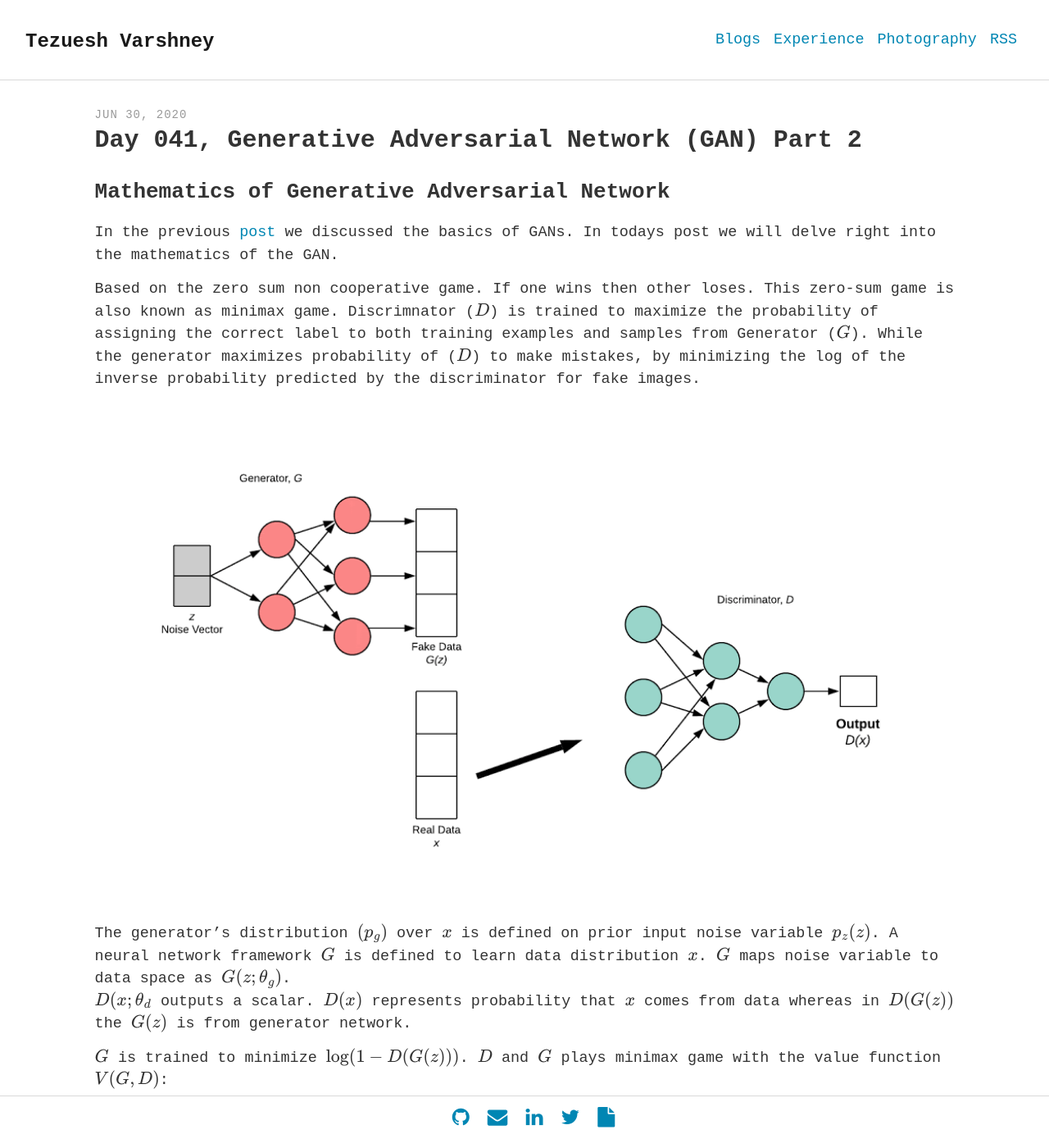
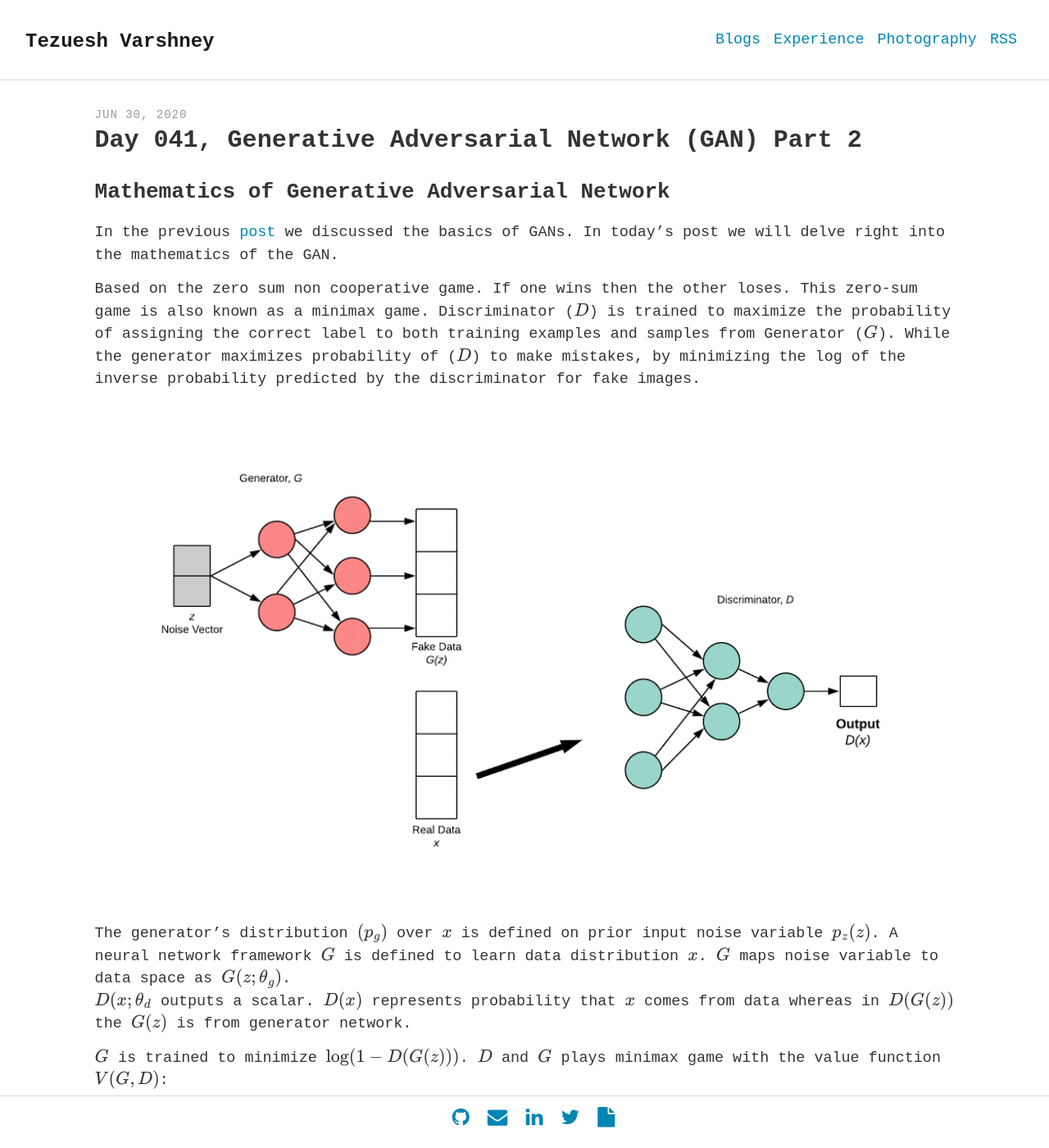
Before and after one commit to square-1111/square-1111.github.io, a Jekyll site: the page built from _posts/2020-06-30-GAN2.md, in a window 1280 px wide and 1400 px high. Shown: the whole window at 82% size. Built offline with Jekyll 4.4.1, drawn with Linux system fonts in a browser that asks for light colours; some web fonts are replaced; formulas are drawn with MathJax 3; some of the changed text lies outside the part shown.

Commit message:
Edit : Day41 Post

```diff
--- a/_posts/2020-06-30-GAN2.md
+++ b/_posts/2020-06-30-GAN2.md
@@ -6,10 +6,12 @@ description: ""
 keywords: "dummy content"
 ---
 
+
+
 ## Mathematics of Generative Adversarial Network
-In the previous [post]({% link _posts/2020-06-29-GAN1.md %}) we discussed the basics of GANs. In todays post we will delve right into the mathematics of the GAN.
+In the previous [post]({% link _posts/2020-06-29-GAN1.md %}) we discussed the basics of GANs. In today's post we will delve right into the mathematics of the GAN.
 
-Based on the zero sum non cooperative game. If one wins then other loses. This zero-sum game is also known as minimax game. Discrimnator (\\(D\\)) is trained to maximize the probability of assigning the correct label to both training examples and samples from Generator (\\(G\\)). While the generator maximizes probability of (\\(D\\)) to make mistakes, by minimizing the log of the inverse probability predicted by the discriminator for fake images.
+Based on the zero sum non cooperative game. If one wins then the other loses. This zero-sum game is also known as a minimax game. Discriminator (\\(D\\)) is trained to maximize the probability of assigning the correct label to both training examples and samples from Generator (\\(G\\)). While the generator maximizes probability of (\\(D\\)) to make mistakes, by minimizing the log of the inverse probability predicted by the discriminator for fake images.
 
 <br>
 <center><img src="/assets/images/GAN.gif" height="100%" width="100%">
```
Also changed, not shown: other parts of _posts/2020-06-30-GAN2.md (+2 -2 lines), 1 other file.
